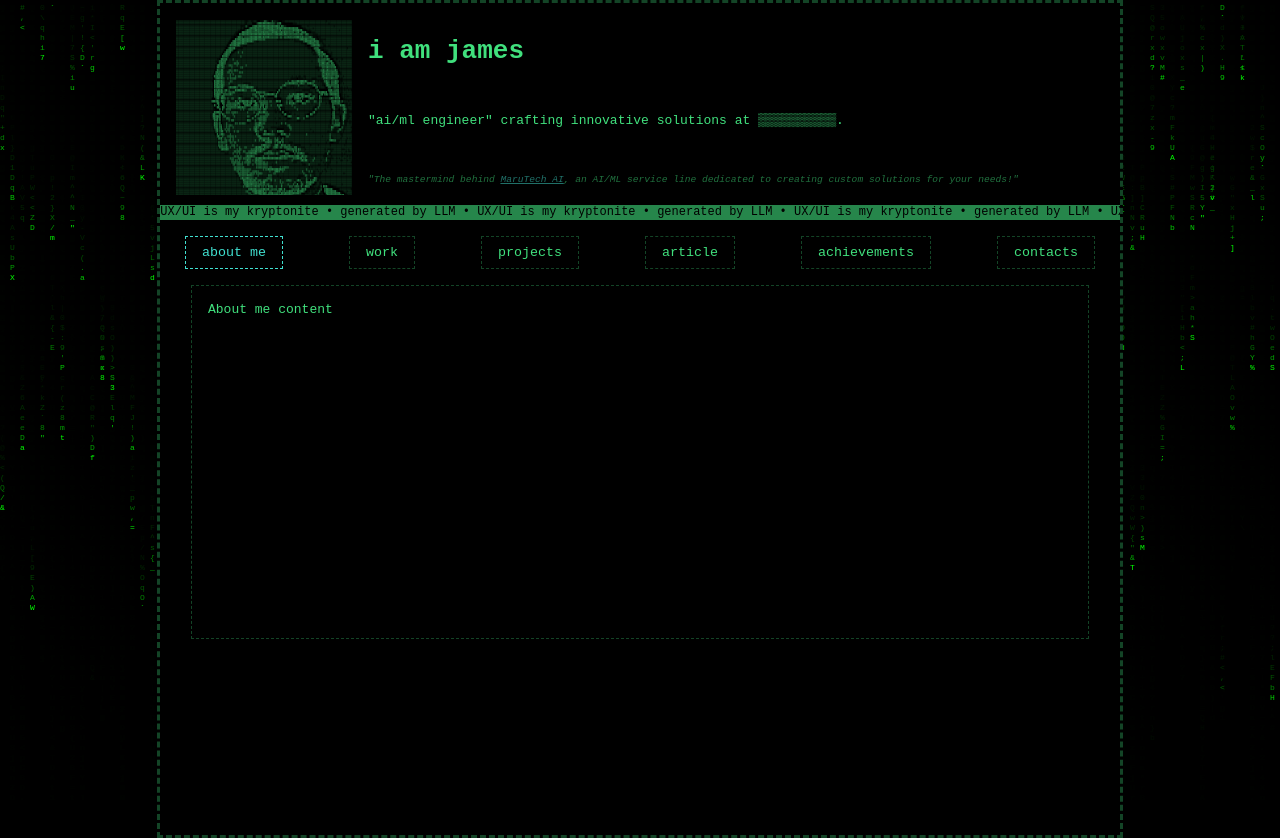
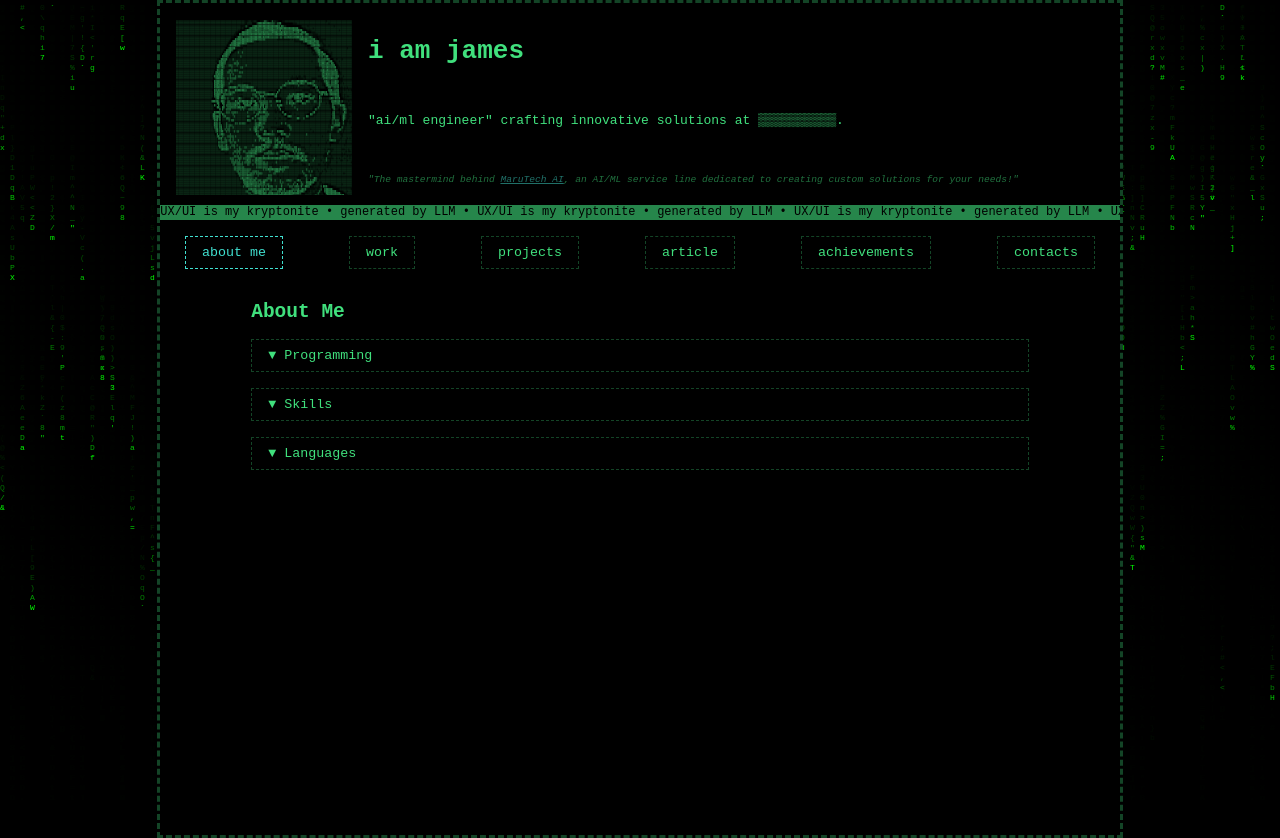
Before and after one commit to kritsada-mas/portfolio, a React (Create React App) app: page / in a window 1280 px wide. Built offline with nearby package versions, Linux system fonts and the light colour scheme.

Commit message:
add aboutme

```diff
--- a/src/App.css
+++ b/src/App.css
@@ -159,8 +159,65 @@ body {
   font-family: monospace;
   max-width: 60rem;
   width: 90%;
-  padding: 1rem;
-  border: 1px dashed rgba(64, 224, 125, 0.3);
   height: 20rem; /* Set a fixed height */
   overflow: auto; /* Make content scrollable if it overflows */
 }
+
+.aboutme-container {
+  color: rgb(64, 224, 125);
+  font-family: monospace;
+  max-width: 60rem;
+  width: 90%;
+  margin: 0 auto;
+}
+
+.dropdown {
+  margin-top: 1rem;
+}
+
+.dropdown button {
+  background-color: black;
+  color: rgb(64, 224, 125);
+  font-family: monospace;
+  border: 1px dashed rgba(64, 224, 125, 0.3);
+  padding: 0.5rem 1rem;
+  cursor: pointer;
+  outline: none;
+  width: 100%;
+  text-align: left;
+}
+
+.dropdown ul {
+  list-style: none;
+  padding: 0;
+  margin: 0.5rem 0;
+}
+
+.dropdown li {
+  display: flex;
+  justify-content: space-between;
+  align-items: center;
+  margin: 0.5rem 0;
+}
+
+.topic {
+  flex: 1; /* Take up remaining space */
+}
+
+.years {
+  text-align: center; /* Align years to the center */
+  min-width: 6rem; /* Ensure enough space for the years */
+}
+
+.experience-bar {
+  background-color: rgba(64, 224, 125, 0.2);
+  border: 1px dashed rgba(64, 224, 125, 0.3);
+  width: 60%;
+  height: 1rem;
+  margin-left: 1rem;
+}
+
+.experience-bar-fill {
+  background-color: rgb(64, 224, 125);
+  height: 100%;
+}
--- /dev/null
+++ b/src/components/aboutme.js
@@ -0,0 +1,64 @@
+import React, { useState } from 'react';
+
+const AboutMe = () => {
+  const [isProgrammingOpen, setProgrammingOpen] = useState(false);
+  const [isSkillsOpen, setSkillsOpen] = useState(false);
+  const [isLanguagesOpen, setLanguagesOpen] = useState(false);
+
+  const toggleProgramming = () => setProgrammingOpen(!isProgrammingOpen);
+  const toggleSkills = () => setSkillsOpen(!isSkillsOpen);
+  const toggleLanguages = () => setLanguagesOpen(!isLanguagesOpen);
+
+  const renderExperienceBar = (years) => (
+    <div className="experience-bar">
+      <div className="experience-bar-fill" style={{ width: `${years * 10}%` }}></div>
+    </div>
+  );
+
+  const getToggleButtonLabel = (isOpen) => isOpen ? "▲" : "▼";
+
+  return (
+    <div className="aboutme-container">
+      <h2>About Me</h2>
+
+      <div className="dropdown">
+        <button onClick={toggleProgramming}>{getToggleButtonLabel(isProgrammingOpen)} Programming</button>
+        {isProgrammingOpen && (
+          <ul>
+            <li><span className="topic">Python</span><span className="years">5 year(s)</span>{renderExperienceBar(5)}</li>
+            <li><span className="topic">C++</span><span className="years">3 year(s)</span>{renderExperienceBar(3)}</li>
+            <li><span className="topic">Javascript</span><span className="years">1 year(s)</span>{renderExperienceBar(1)}</li>
+            <li><span className="topic">C#</span><span className="years">1 year(s)</span>{renderExperienceBar(1)}</li>
+            <li><span className="topic">Query</span><span className="years">2 year(s)</span>{renderExperienceBar(2)}</li>
+            <li><span className="topic">Matlab</span><span className="years">2 year(s)</span>{renderExperienceBar(2)}</li>
+          </ul>
+        )}
+      </div>
+
+      <div className="dropdown">
+        <button onClick={toggleSkills}>{getToggleButtonLabel(isSkillsOpen)} Skills</button>
+        {isSkillsOpen && (
+          <ul>
+            <li><span className="topic">IoT</span><span className="years">3 year(s)</span>{renderExperienceBar(3)}</li>
+            <li><span className="topic">Coding</span><span className="years">8 year(s)</span>{renderExperienceBar(8)}</li>
+            <li><span className="topic">AI/ML</span><span className="years">4 year(s)</span>{renderExperienceBar(4)}</li>
+            <li><span className="topic">CICD</span><span className="years">2 year(s)</span>{renderExperienceBar(2)}</li>
+            <li><span className="topic">Cloud Service</span><span className="years">4 year(s)</span>{renderExperienceBar(4)}</li>
+          </ul>
+        )}
+      </div>
+
+      <div className="dropdown">
+        <button onClick={toggleLanguages}>{getToggleButtonLabel(isLanguagesOpen)} Languages</button>
+        {isLanguagesOpen && (
+          <ul>
+            <li><span className="topic">Thai</span><span className="years">28 year(s)</span>{renderExperienceBar(28)}</li>
+            <li><span className="topic">English</span><span className="years">27 year(s)</span>{renderExperienceBar(27)}</li>
+          </ul>
+        )}
+      </div>
+    </div>
+  );
+};
+
+export default AboutMe;
--- a/src/components/body.js
+++ b/src/components/body.js
@@ -1,5 +1,5 @@
-// components/body.js
 import React, { useState } from 'react';
+import AboutMe from './aboutme'; // Import the AboutMe component
 
 const Tabs = () => {
   const [activeTab, setActiveTab] = useState('about-me');
@@ -15,7 +15,7 @@ const Tabs = () => {
         <button className={activeTab === 'contacts' ? 'active' : ''} onClick={() => setActiveTab('contacts')}>contacts</button>
       </div>
       <div className="tab-content">
-        {activeTab === 'about-me' && <div>About me content</div>}
+        {activeTab === 'about-me' && <AboutMe />} {/* Render AboutMe component here */}
         {activeTab === 'work' && <div>Work content</div>}
         {activeTab === 'projects' && <div>Projects content</div>}
         {activeTab === 'article' && <div>Article content</div>}
```
